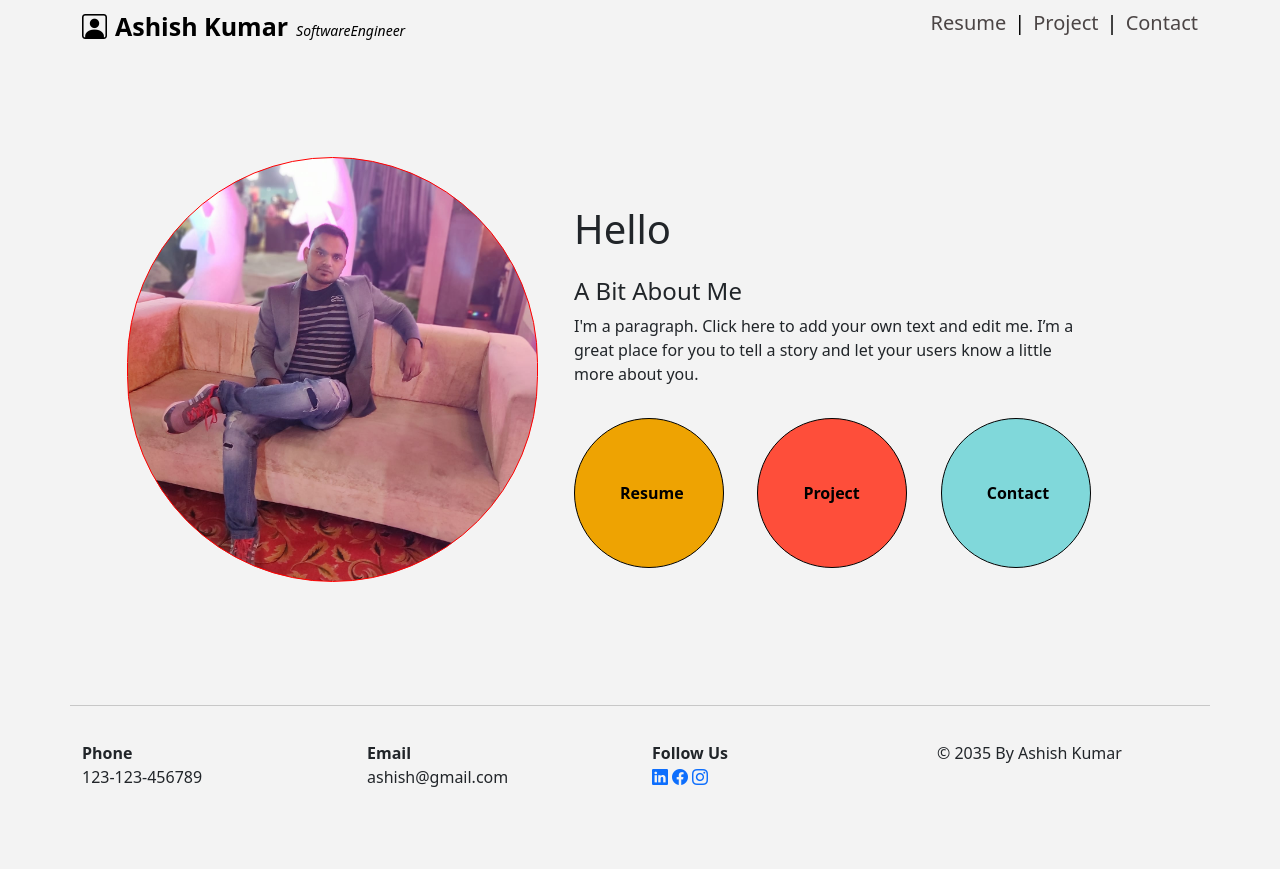
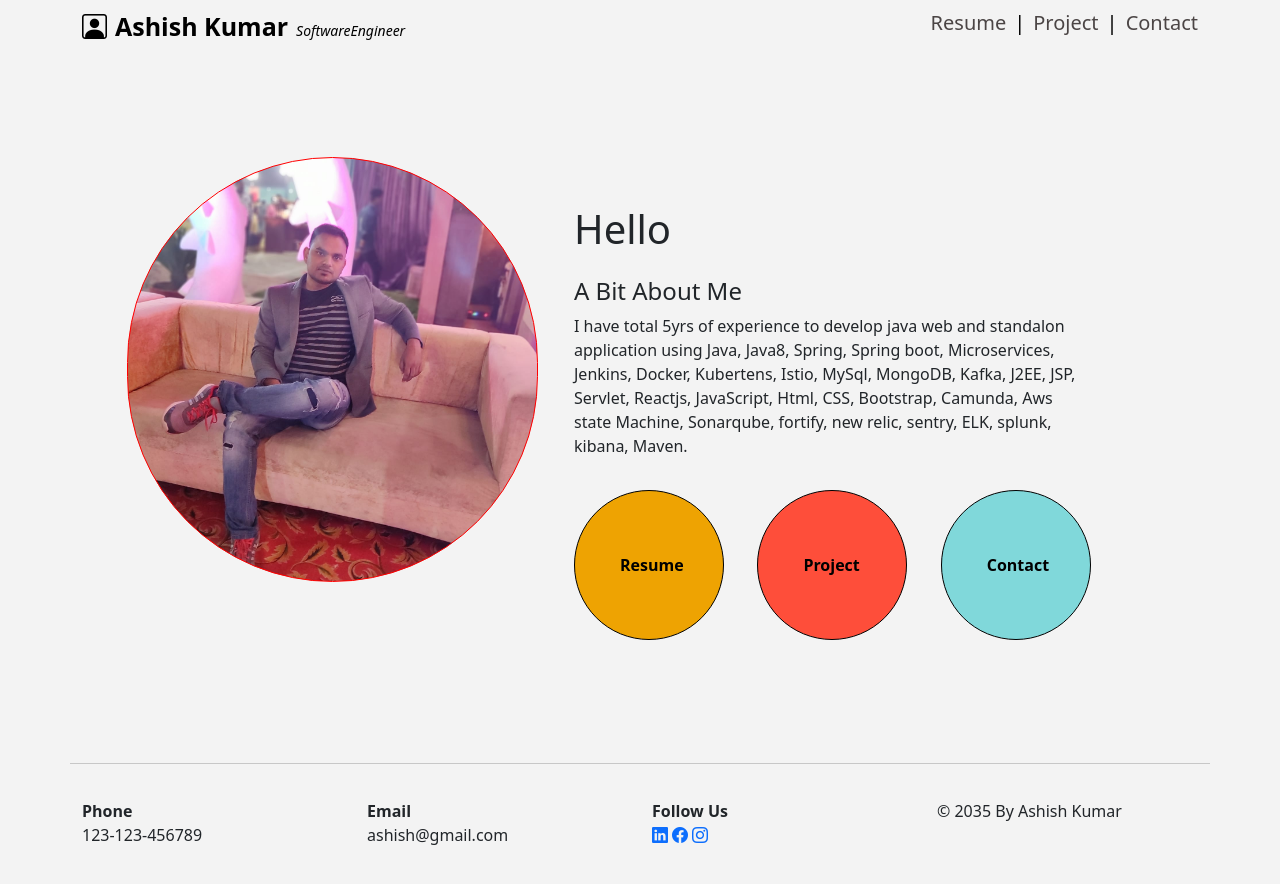
Before and after one commit to ashish-mt05/portfolio-cv, a React (Create React App) app: page / in a window 1280 px wide. Shown: the top 884 px of the page. Built offline with nearby package versions, Linux system fonts and the light colour scheme.

Commit message:
added info

```diff
--- a/src/component/Content.js
+++ b/src/component/Content.js
@@ -17,7 +17,12 @@ export default function Content() {
                     <div className='row mt-3'>
                         <div className='col-md-12'>
                             <h4>A Bit About Me</h4>
-                            <p>I'm a paragraph. Click here to add your own text and edit me. I’m a great place for you to tell a story and let your users know a little more about you.</p>
+                            <p>
+                                I have total 5yrs of experience to develop java web and standalon application using Java,
+                                Java8, Spring, Spring boot, Microservices, Jenkins, Docker, Kubertens, Istio, MySql, MongoDB, Kafka,
+                                J2EE, JSP, Servlet, Reactjs, JavaScript, Html, CSS, Bootstrap, Camunda, Aws state Machine,
+                                Sonarqube, fortify, new relic, sentry, ELK, splunk, kibana, Maven.
+                            </p>
                         </div>
                     </div>
                     <div className='row mt-3'>
```
